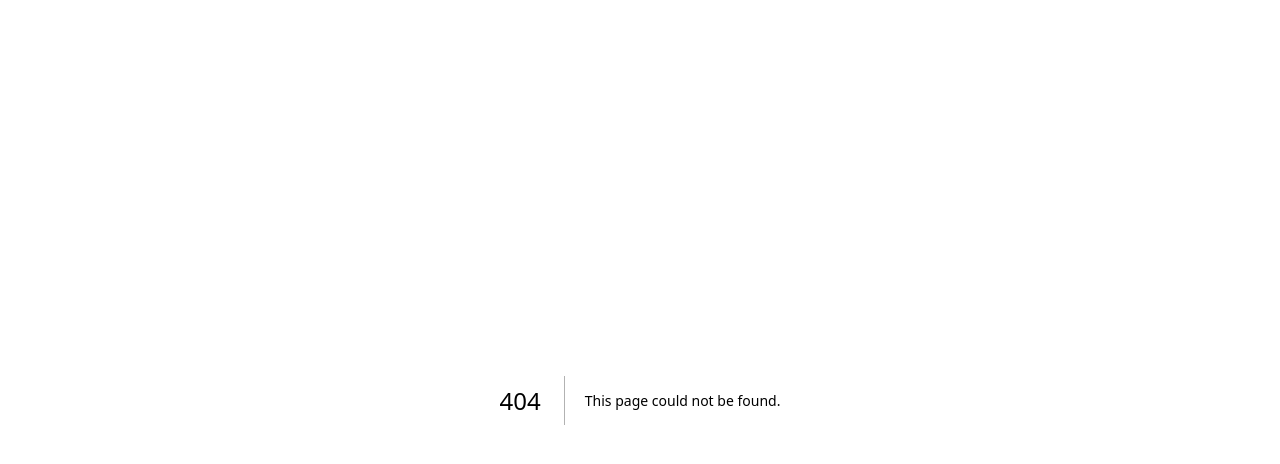
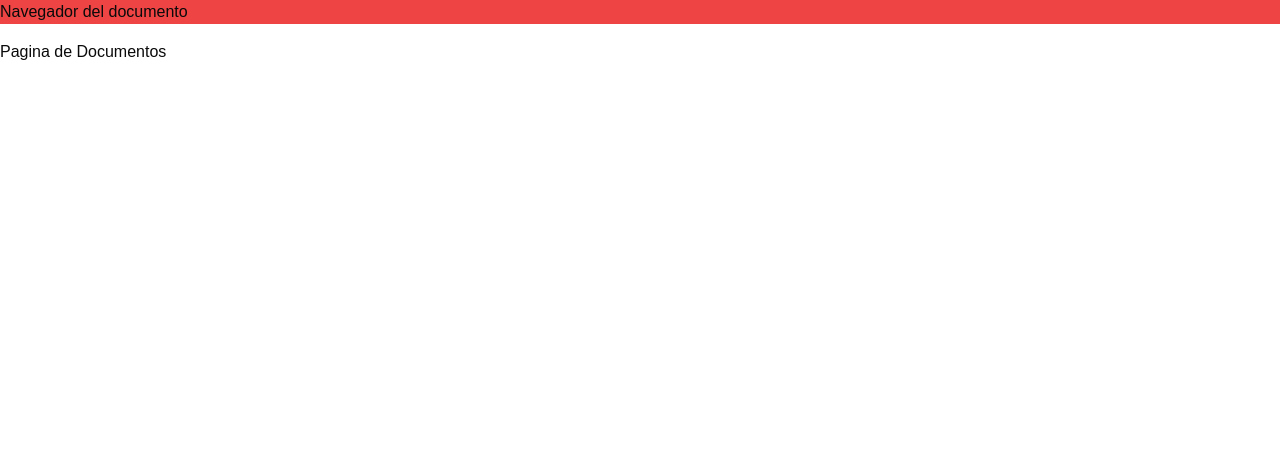
Before and after one commit to JekTek72/docs, a Next.js app: page /documentos in a window 1280 px wide. Before the commit this address had no page. Shown: the top 464 px of the page. Built offline with nearby package versions, Linux system fonts and the light colour scheme.

Commit message:
Project Structure

```diff
--- /dev/null
+++ b/src/app/(auth)/iniciar-sesion/page.tsx
@@ -0,0 +1,7 @@
+const SignInPage = () => {
+  return (
+    <div>Pagina para iniciar sesión</div>
+  );
+};
+
+export default SignInPage;
--- /dev/null
+++ b/src/app/(auth)/layout.tsx
@@ -0,0 +1,14 @@
+interface AuthLayoutProps {
+  children: React.ReactNode;
+};
+
+const AuthLayout = ({ children }: AuthLayoutProps) => {
+  return (
+    <div className="flex flex-col gap-y-4">
+      <nav className="w-full bg-red-500">Navegador del auth</nav>
+      {children}
+    </div>
+  );
+};
+
+export default AuthLayout;
--- /dev/null
+++ b/src/app/(auth)/registrar/page.tsx
@@ -0,0 +1,7 @@
+const SignUpPage = () => {
+  return (
+    <div>Pagina para registrarse</div>
+  );
+};
+
+export default SignUpPage;
--- /dev/null
+++ b/src/app/documentos/[documentId]/page.tsx
@@ -0,0 +1,15 @@
+interface DocumentIdPageProps {
+  params: Promise<{ documentId: string }>;
+};
+
+const DocumentIdPage = async ({ params }: DocumentIdPageProps) => {
+  const { documentId } = await params;
+
+  return (
+    <div>
+      ID de Documento: {documentId}
+    </div>
+  );
+};
+
+export default DocumentIdPage;
--- /dev/null
+++ b/src/app/documentos/configuracion/page.tsx
@@ -0,0 +1,7 @@
+const DocumentsSettingsPage = () => {
+  return (
+    <div>Pagina de configuración para documentos</div>
+  );
+}
+
+export default DocumentsSettingsPage;
--- /dev/null
+++ b/src/app/documentos/layout.tsx
@@ -0,0 +1,14 @@
+interface DocumentsLayoutProps {
+  children: React.ReactNode;
+};
+
+const DocumentsLayout = ({ children }: DocumentsLayoutProps) => {
+  return (
+    <div className="flex flex-col gap-y-4">
+      <nav className="w-full bg-red-500">Navegador del documento</nav>
+      {children}
+    </div>
+  );
+};
+
+export default DocumentsLayout;
--- /dev/null
+++ b/src/app/documentos/page.tsx
@@ -0,0 +1,7 @@
+const DocumentsPage = () => {
+  return (
+    <div>Pagina de Documentos</div>
+  );
+};
+
+export default DocumentsPage;
--- a/src/app/page.tsx
+++ b/src/app/page.tsx
@@ -1,7 +1,9 @@
+import Link from "next/link";
+
 const Home = () => {
   return (
-    <div>
-      <p>Hola, Mundo</p>
+    <div className="flex min-h-screen items-center justify-center">
+      Haz click <Link href="/documentos/123"><span className="text-blue-500 underline">&nbsp;aquí&nbsp;</span></Link> para ir al ID del documento
     </div>
   );
 };
```
